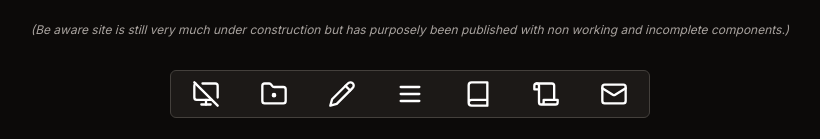
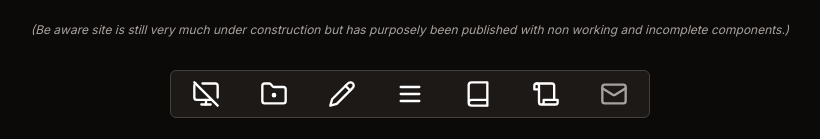
Before and after one commit to mxdeley/mxdeley.com, a Next.js app: page / in a window 1280 px wide. Both pictures are taken after a click on the icon 640 px from the left and 752 px from the top of the page. Shown: the part 658-797 px from the top of the page, without its empty margins (230-1050 px from the left). Built offline with nearby package versions, Linux system fonts and the light colour scheme.

Commit message:
adapted email section

```diff
--- a/components/HorizontalHeader.tsx
+++ b/components/HorizontalHeader.tsx
@@ -12,6 +12,17 @@ import {
 } from "lucide-react";
 import Link from "next/link";
 import { useStore } from "@/lib/store";
+import {
+  Dialog,
+  DialogClose,
+  DialogContent,
+  DialogDescription,
+  DialogFooter,
+  DialogHeader,
+  DialogTitle,
+  DialogTrigger,
+} from "./ui/dialog";
+import { Button } from "./ui/button";
 
 const HorizontalHeader = () => {
   const isExpanded = useStore((state) => state.isExpanded);
@@ -31,7 +42,7 @@ const HorizontalHeader = () => {
       }, 300);
       setTimeout(() => {
         setShowIcons([true, true, true]);
-      }, 450);
+      }, 400);
     } else {
       setShowIcons([false, false, false]);
     }
@@ -63,9 +74,49 @@ const HorizontalHeader = () => {
           </Link>
         )}
         <MenuIcon size={28} onClick={handleClick} className="cursor-pointer" />
-        {showIcons[0] && <BookIcon size={28} />}
-        {showIcons[1] && <ScrollIcon size={28} />}
-        {showIcons[2] && <MailIcon size={28} />}
+        {showIcons[0] && (
+          <Link href={"/resources"}>
+            <BookIcon size={28} />
+          </Link>
+        )}
+        {showIcons[1] && (
+          <Link href={"/cv"}>
+            <ScrollIcon size={28} />
+          </Link>
+        )}
+        {showIcons[2] && (
+          <li className="flex justify-end">
+            <Dialog>
+              <DialogTrigger asChild>
+                <div className="items-center hover:text-stone-50 text-stone-400 flex hover:cursor-pointer">
+                  <MailIcon size={28} />
+                </div>
+              </DialogTrigger>
+              <DialogContent className="sm:max-w-md bg-zinc-900 text-zinc-50">
+                <DialogHeader>
+                  <DialogTitle>Share link</DialogTitle>
+                  <DialogDescription>
+                    Anyone who has this link will be able to view this.
+                  </DialogDescription>
+                </DialogHeader>
+                <div className="flex items-center space-x-2">
+                  <div className="grid flex-1 gap-2"></div>
+                  <Button type="submit" size="sm" className="px-3">
+                    <span className="sr-only">Copy</span>
+                    {/* <Copy className="h-4 w-4" /> */}
+                  </Button>
+                </div>
+                <DialogFooter className="sm:justify-start">
+                  <DialogClose asChild>
+                    <Button type="button" variant="secondary">
+                      Close
+                    </Button>
+                  </DialogClose>
+                </DialogFooter>
+              </DialogContent>
+            </Dialog>
+          </li>
+        )}
       </div>
     </div>
   );
```
